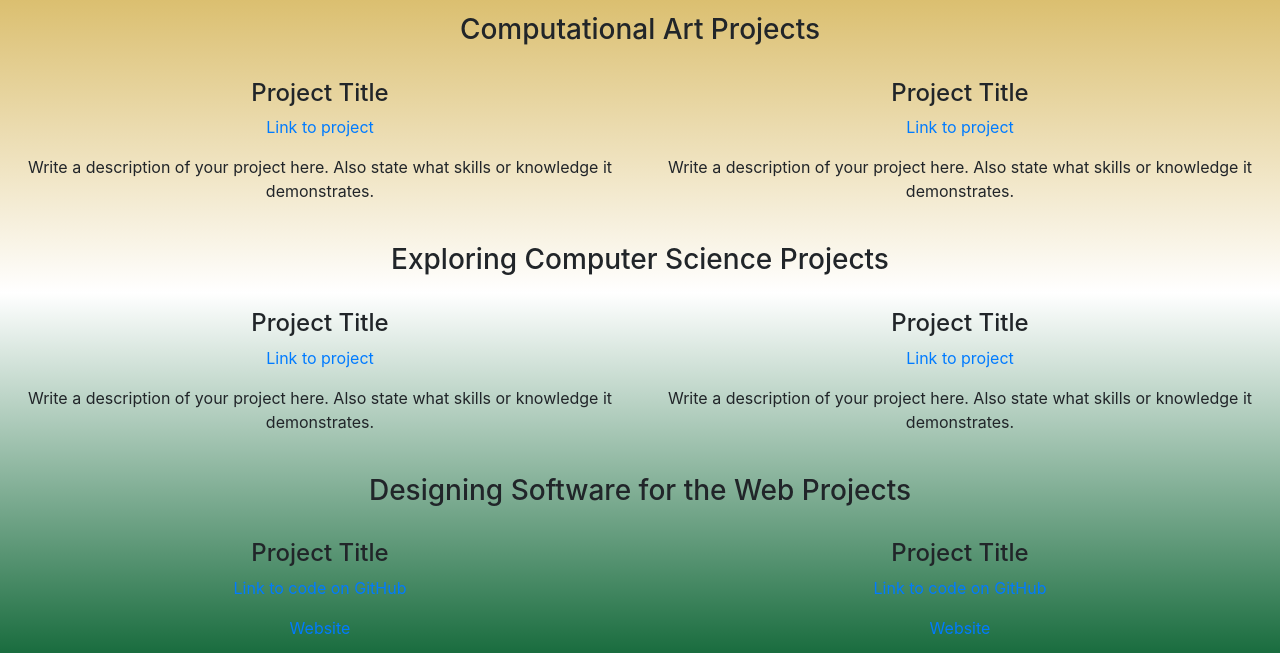
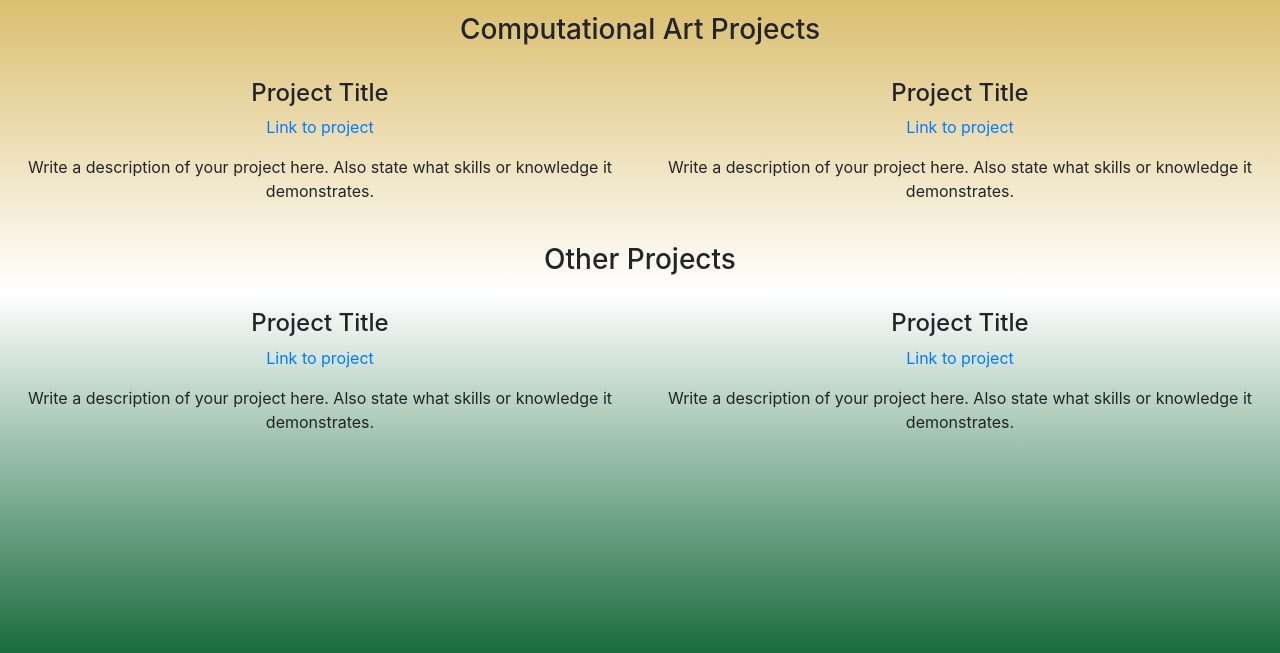
Before and after one commit to lilianaaaguilar/portfolio, a plain HTML site: page index.html in a window 1280 px wide. Shown: the part 107-760 px from the top of the page. Drawn offline with nearby package versions, Linux system fonts and the light colour scheme; a script that the page names is missing.

Commit message:
Update index.html

```diff
--- a/index.html
+++ b/index.html
@@ -44,23 +44,8 @@
     </div>
   </div><br>
 
-  <div class="container-fluid bg-3 text-center">
-    <h3>Exploring Computer Science Projects</h3><br>
-    <div class="row">
-      <div class="col-sm">
-        <h4>Project Title</h4>
-        <p><a href="replit.com">Link to project</a></p>
-        <p>Write a description of your project here.  Also state what skills or knowledge it demonstrates.</p>
-      </div>
-      <div class="col-sm">
-        <h4>Project Title</h4>
-        <p><a href="replit.com">Link to project</a></p>
-        <p>Write a description of your project here.  Also state what skills or knowledge it demonstrates.</p>
-      </div>
-    </div>
-  </div><br>
 
-  <div class="container-fluid bg-3 text-center">
+<!--   <div class="container-fluid bg-3 text-center">
     <h3>Designing Software for the Web Projects</h3><br>
     <div class="row">
       <div class="col-sm">
@@ -76,9 +61,9 @@
         <p>Write a description of your project here.  Also state what skills or knowledge it demonstrates.</p>
       </div>
     </div>
-  </div><br>
+  </div><br> -->
 
-  <div class="container-fluid bg-3 text-center">
+<!--   <div class="container-fluid bg-3 text-center">
     <h3>AP Computer Science A Projects</h3><br>
     <div class="row">
       <div class="col-sm">
@@ -123,7 +108,7 @@
         <p>Write a description of your project and the process of developing it as a team here.  Also state what skills or knowledge you acquired during the process.</p>
       </div>
     </div><br>
-
+   -->
   <div class="container-fluid bg-3 text-center">
     <h3>Other Projects</h3><br>
     <div class="row">
```
